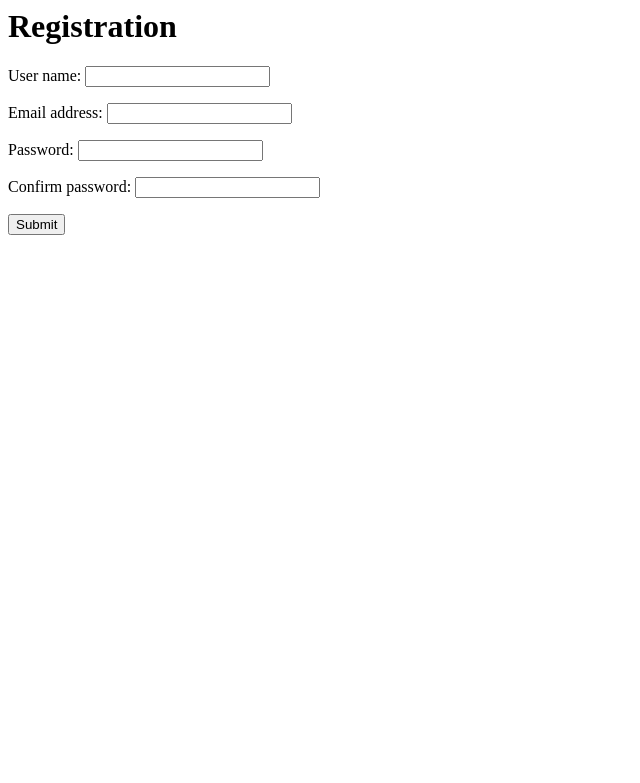
After one commit to Erengar/plant_swap, a Django app: page /registration in a window 1280 px wide. The commit adds this page. Shown: the top 783 px of the page, without its empty margins (0-640 px from the left). Run offline with Django 4.2, Linux system fonts and the light colour scheme.

Commit message:
Fixed registration

```diff
--- a/plant_swap/plant_collection/forms.py
+++ b/plant_swap/plant_collection/forms.py
@@ -1,5 +1,26 @@
 from django import forms
+from django.contrib.auth.models import User
 
 class LoginForm(forms.Form):
-    username = forms.CharField(label='User name', max_length=64)
+    username = forms.CharField(label='User name', max_length=20)
     password = forms.CharField(widget=forms.PasswordInput())
+    class Meta:
+        model = User
+
+
+class RegistrationForm(forms.Form):
+    username = forms.CharField(label='User name', max_length=20)
+    email = forms.EmailField(label='Email address')
+    password = forms.CharField(widget=forms.PasswordInput())
+    confirm_password = forms.CharField(widget=forms.PasswordInput())
+    class Meta:
+        model = User
+        fields = ['username', 'email', 'password']
+
+    def clean(self):
+        data = super(RegistrationForm, self).clean()
+        password = data.get('password')
+        confirm_password = data.get('confirm_password')
+
+        if password != confirm_password:
+            raise forms.ValidationError('password and confirm_password does not match')
--- a/plant_swap/plant_collection/templates/base.html
+++ b/plant_swap/plant_collection/templates/base.html
@@ -11,6 +11,9 @@
                     <li>
                         <a href="{% url 'plant_collection:login' %}">Login</a>
                     </li>
+                    <li>
+                        <a href="{% url 'plant_collection:registration' %}">Registration</a>
+                    </li>
                 {% endif %}
             </ul>
         </div>
--- /dev/null
+++ b/plant_swap/plant_collection/templates/registration.html
@@ -0,0 +1,12 @@
+<html>
+    <body>
+        <div>
+            <h1>Registration</h1>
+            <form action="{% url 'plant_collection:registration' %}" method='post'>
+                {% csrf_token %}
+                {{ form.as_p }}
+                <input type="submit", value='Submit'>
+            </form>
+        </div>
+    </body>
+</html>
--- a/plant_swap/plant_collection/urls.py
+++ b/plant_swap/plant_collection/urls.py
@@ -7,4 +7,5 @@ urlpatterns= [
     path('plant_collection', views.personal_collection.as_view(), name='personal_collection'),
     path('login', views.login_view.as_view(), name='login'),
     path('logout', views.logout_view, name='logout'),
+    path('registration', views.registration_view.as_view(), name='registration')
 ]
--- a/plant_swap/plant_collection/views.py
+++ b/plant_swap/plant_collection/views.py
@@ -5,14 +5,15 @@ from .models import Plant
 from django import forms
 from django.conf import settings
 from django.contrib.auth.mixins import LoginRequiredMixin
-from .forms import LoginForm
+from .forms import LoginForm, RegistrationForm
+from django.contrib.auth.models import User
 
 # Create your views here.
 
 class personal_collection(LoginRequiredMixin, generic.ListView):
     template_name ='plant_collection/collection.html'
     def get(self, request):
-        model = get_list_or_404(Plant, owner=request.user)
+        model = Plant.objects.filter(owner=request.user)
         context = {'plants': model}
         return render(request, self.template_name, context)
 
@@ -42,3 +43,28 @@ class login_view(View):
 def logout_view(request):
     logout(request)
     return redirect('plant_collection:front_page')
+
+class registration_view(View):
+    template_name = 'registration.html'
+    def get(self, request):
+        form = RegistrationForm()
+        context = {'form':form}
+        return render(request, self.template_name, context)
+
+    #No idea how save this is
+    def post(self, request):
+        username = request.POST['username']
+        password = request.POST['password']
+        confirm_password = request.POST['confirm_password']
+        email = request.POST['email']
+        if password != confirm_password:
+            return redirect('plant_collection:registration')
+        c = User.objects.create_user(username=username,
+                                    password=password,
+                                    email=email)
+        c.save()
+        user = authenticate(request, username=username, password=password)
+        if user is not None:
+            login(request, user)
+            return redirect('plant_collection:front_page')
+        return redirect('plant_collection:front_page')
```
Also changed, not shown: plant_swap/db.sqlite3.
